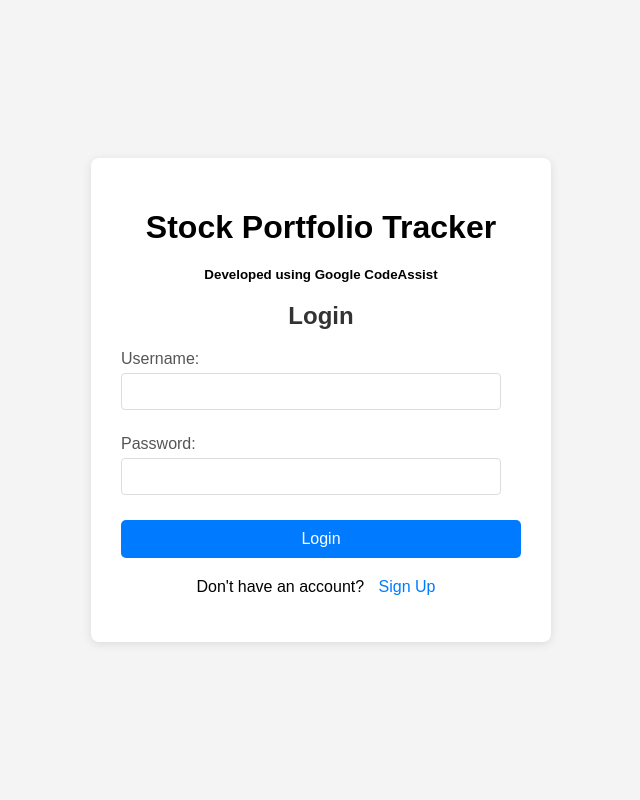
After one commit to arambaladev/StockPortfolio, a Flask app: page /login in a window 1280 px wide. The commit adds this page. Shown: the whole page, without its empty margins (319-959 px from the left). Run offline with Flask 3, Linux system fonts and the light colour scheme; parts of the project's set-up code (start-up, migrations or seed data) failed here and were passed over.

Commit message:
Version 2.1

```diff
--- a/app.py
+++ b/app.py
@@ -1,4 +1,7 @@
-from flask import Flask, render_template, request, redirect, url_for, jsonify
+from flask import Flask, render_template, request, redirect, url_for, jsonify, session, flash
+from models import db, Stock, Transaction, Portfolio, Price, User
+from werkzeug.security import generate_password_hash, check_password_hash
+from functools import wraps
 from models import db, Stock, Transaction, Portfolio, Price
 import os
 import random
@@ -36,6 +39,8 @@ def calculate_xirr(cash_flows, dates, guess=0.1):
 
     # Newton-Raphson method
     for i in range(100): # Max 100 iterations
+        if 1 + guess <= 0: # Ensure (1 + rate) is positive for real number calculations
+            return None
         npv = _xnpv(guess, cash_flows, dates)
 
         # Calculate derivative of NPV
@@ -57,6 +62,7 @@ def calculate_xirr(cash_flows, dates, guess=0.1):
     return None # Did not converge
 
 app = Flask(__name__)
+app.config['SECRET_KEY'] = 'your_secret_key' # Replace with a strong secret key
 
 # Configure the database
 app.config['SQLALCHEMY_DATABASE_URI'] = 'sqlite:///stocks.db'
@@ -70,7 +76,13 @@ SAMPLE_HIGH_VOLUME_TICKERS = [
     "JNJ", "WMT", "PG", "XOM", "HD", "UNH", "MA", "VZ", "DIS", "ADBE",
     "NFLX", "PYPL", "INTC", "CMCSA", "PEP", "KO", "PFE", "MRK", "ABT", "NKE",
     "BAC", "C", "WFC", "GS", "MS", "AMGN", "GILD", "BMY", "CVS", "MDLZ",
-    "SBUX", "GM", "ORCL"
+    "SBUX", "GM", "F", "GE", "BA", "CAT", "MMM", "HON", "RTX", "LMT",
+    "GD", "NOC", "SPG", "PLD", "EQIX", "AMT", "CCI", "DUK", "D", "SO",
+    "NEE", "XEL", "PCG", "AEP", "EXC", "PEG", "SRE", "WEC", "ED", "EIX",
+    "DTE", "CMS", "ETR", "FE", "CNP", "AES", "NI", "PNW", "PPL", "ATO",
+    "LNT", "MGEE", "OGE", "POR", "SJI", "SR", "WTRG", "XELB", "YORW", "ZBRA",
+    "CRM", "AMD", "QCOM", "TXN", "AVGO", "CSCO", "ACN", "ORCL", "SAP", "IBM",
+    "ADSK", "SNPS", "CDNS", "ANSS", "FTNT", "PANW", "NOW", "WDAY", "SPLK", "OKTA"
 ]
 
 def populate_initial_stocks():
@@ -86,20 +98,92 @@ def populate_initial_stocks():
 
                 new_stock = Stock(name=stock_name, tickersymbol=ticker_symbol, exchange=exchange)
                 db.session.add(new_stock)
+                db.session.commit() # Commit inside loop to make each stock visible immediately
                 print(f"Added new stock: {ticker_symbol} - {stock_name}")
             except Exception as e:
                 print(f"Could not add stock {ticker_symbol}: {e}")
-    db.session.commit()
+    # db.session.commit() # Removed as commit is now inside the loop
     print("Initial stock population complete.")
+
+def create_admin_user():
+    with app.app_context():
+        admin_user = User.query.filter_by(username='admin').first()
+        if not admin_user:
+            hashed_password = generate_password_hash('passwd', method='pbkdf2:sha256')
+            new_admin = User(username='admin', password_hash=hashed_password, is_admin=True)
+            db.session.add(new_admin)
+            db.session.commit()
+            print("Admin user 'admin' created.")
 
 # Create the database tables
 with app.app_context():
     db.create_all()
-    populate_initial_stocks() # Call the function here
+    populate_initial_stocks()
+    create_admin_user()
+
+def login_required(f):
+    @wraps(f)
+    def decorated_function(*args, **kwargs):
+        if 'user_id' not in session:
+            flash('Please log in to access this page.', 'warning')
+            return redirect(url_for('login'))
+        return f(*args, **kwargs)
+    return decorated_function
+
+def admin_required(f):
+    @wraps(f)
+    def decorated_function(*args, **kwargs):
+        if 'user_id' not in session or not session.get('is_admin'):
+            flash('Admin access required.', 'danger')
+            return redirect(url_for('index')) # Redirect to index or login
+        return f(*args, **kwargs)
+    return decorated_function
+
+@app.route('/login', methods=['GET', 'POST'])
+def login():
+    if request.method == 'POST':
+        username = request.form['username']
+        password = request.form['password']
+        user = User.query.filter_by(username=username).first()
+        if user and check_password_hash(user.password_hash, password):
+            session['user_id'] = user.id
+            session['username'] = user.username
+            session['is_admin'] = user.is_admin
+            flash('Logged in successfully!', 'success')
+            return redirect(url_for('index'))
+        else:
+            flash('Invalid username or password.', 'danger')
+    return render_template('login.html')
+
+@app.route('/signup', methods=['GET', 'POST'])
+def signup():
+    if request.method == 'POST':
+        username = request.form['username']
+        password = request.form['password']
+        existing_user = User.query.filter_by(username=username).first()
+        if existing_user:
+            flash('Username already exists. Please choose a different one.', 'danger')
+        else:
+            hashed_password = generate_password_hash(password, method='pbkdf2:sha256')
+            new_user = User(username=username, password_hash=hashed_password, is_admin=False)
+            db.session.add(new_user)
+            db.session.commit()
+            flash('Account created successfully! Please log in.', 'success')
+            return redirect(url_for('login'))
+    return render_template('signup.html')
+
+@app.route('/logout')
+def logout():
+    session.pop('user_id', None)
+    session.pop('username', None)
+    session.pop('is_admin', None)
+    flash('You have been logged out.', 'info')
+    return redirect(url_for('login'))
 
 @app.route('/')
+@login_required
 def index():
-    portfolio_items = Portfolio.query.all()
+    portfolio_items = Portfolio.query.filter_by(user_id=session['user_id']).all()
     portfolio_data = []
     total_portfolio_value = 0.0
 
@@ -114,8 +198,8 @@ def index():
         cash_flows = []
         dates = []
 
-        # Get all transactions for the current stock
-        transactions = Transaction.query.filter_by(tickersymbol=item.tickersymbol).order_by(Transaction.date).all()
+        # Get all transactions for the current stock for the logged-in user
+        transactions = Transaction.query.filter_by(tickersymbol=item.tickersymbol, user_id=session['user_id']).order_by(Transaction.date).all()
 
         for transaction in transactions:
             if transaction.operation == 'Buy':
@@ -129,8 +213,13 @@ def index():
             cash_flows.append(item.quantity * latest_price)
             dates.append(datetime.date.today())
 
+        # Calculate FIFO Cost Basis
+        cost_basis = calculate_fifo_cost_basis(item.tickersymbol, session['user_id'], item.quantity)
+
         xirr_value = None
         if len(cash_flows) > 1: # XIRR requires at least two cash flows
+            print(f"DEBUG: Cash flows for {item.tickersymbol}: {cash_flows}")
+            print(f"DEBUG: Dates for {item.tickersymbol}: {dates}")
             try:
                 xirr_value = calculate_xirr(cash_flows, dates)
             except Exception as e:
@@ -142,7 +231,8 @@ def index():
             'latest_price': latest_price,
             'value': item_value,
             'percentage': 0.0, # Placeholder, will be calculated later
-            'xirr': xirr_value
+            'xirr': xirr_value,
+            'cost_basis': cost_basis
         })
 
     # Calculate percentage of portfolio for each item
@@ -153,6 +243,7 @@ def index():
     return render_template('index.html', portfolio_data=portfolio_data, total_portfolio_value=total_portfolio_value)
 
 @app.route('/add', methods=['GET', 'POST'])
+@admin_required
 def add_stock():
     if request.method == 'POST':
         name = request.form['name']
@@ -178,6 +269,7 @@ def add_stock():
     return redirect(url_for('stocks_list')) # Redirect GET requests to the stocks list
 
 @app.route('/edit/<int:id>', methods=['GET', 'POST'])
+@admin_required
 def edit_stock(id):
     stock = Stock.query.get_or_404(id)
     if request.method == 'POST':
@@ -202,6 +294,7 @@ def edit_stock(id):
     return render_template('edit_stock.html', stock=stock)
 
 @app.route('/delete/<int:id>')
+@admin_required
 def delete_stock(id):
     stock = Stock.query.get_or_404(id)
 
@@ -215,20 +308,23 @@ def delete_stock(id):
     return redirect(url_for('index'))
 
 @app.route('/stocks')
+@admin_required
 def stocks_list():
     stocks = Stock.query.all()
     return render_template('stocks.html', stocks=stocks)
 
-def get_current_stock_quantity(tickersymbol, transaction_date, exclude_transaction_id=None):
+def get_current_stock_quantity(tickersymbol, transaction_date, user_id, exclude_transaction_id=None):
     buy_query = db.session.query(db.func.sum(Transaction.quantity)).filter(
         Transaction.tickersymbol == tickersymbol,
         Transaction.operation == 'Buy',
-        Transaction.date <= transaction_date # Filter by date
+        Transaction.date <= transaction_date,
+        Transaction.user_id == user_id
     )
     sell_query = db.session.query(db.func.sum(Transaction.quantity)).filter(
         Transaction.tickersymbol == tickersymbol,
         Transaction.operation == 'Sell',
-        Transaction.date <= transaction_date # Filter by date
+        Transaction.date <= transaction_date,
+        Transaction.user_id == user_id
     )
 
     if exclude_transaction_id:
@@ -240,16 +336,18 @@ def get_current_stock_quantity(tickersymbol, transaction_date, exclude_transacti
 
     return buy_quantity - sell_quantity
 
-def update_portfolio(tickersymbol):
+def update_portfolio(tickersymbol, user_id):
     # Calculate total quantity
     buy_quantity = db.session.query(db.func.sum(Transaction.quantity)).filter(
         Transaction.tickersymbol == tickersymbol,
-        Transaction.operation == 'Buy'
+        Transaction.operation == 'Buy',
+        Transaction.user_id == user_id
     ).scalar() or 0
 
     sell_quantity = db.session.query(db.func.sum(Transaction.quantity)).filter(
         Transaction.tickersymbol == tickersymbol,
-        Transaction.operation == 'Sell'
+        Transaction.operation == 'Sell',
+        Transaction.user_id == user_id
     ).scalar() or 0
 
     total_quantity = buy_quantity - sell_quantity
@@ -263,7 +361,7 @@ def update_portfolio(tickersymbol):
     current_value = total_quantity * latest_price
 
     # Update or create Portfolio entry
-    portfolio_entry = Portfolio.query.filter_by(tickersymbol=tickersymbol).first()
+    portfolio_entry = Portfolio.query.filter_by(tickersymbol=tickersymbol, user_id=user_id).first()
     if portfolio_entry:
         if total_quantity == 0:
             db.session.delete(portfolio_entry)
@@ -272,25 +370,57 @@ def update_portfolio(tickersymbol):
             portfolio_entry.value = current_value
     else:
         if total_quantity > 0: # Only add if there's a positive quantity
-            new_portfolio_entry = Portfolio(tickersymbol=tickersymbol, quantity=total_quantity, value=current_value)
+            new_portfolio_entry = Portfolio(tickersymbol=tickersymbol, quantity=total_quantity, value=current_value, user_id=user_id)
             db.session.add(new_portfolio_entry)
     db.session.commit()
 
+
+def calculate_fifo_cost_basis(tickersymbol, user_id, current_quantity):
+    transactions = Transaction.query.filter_by(tickersymbol= tickersymbol, user_id=user_id).order_by(Transaction.date, Transaction.id).all()
+
+    # List of (quantity, cost_per_share) for each lot purchased
+    lots = []
+
+    for transaction in transactions:
+        if transaction.operation == 'Buy':
+            lots.append({'quantity': transaction.quantity, 'cost_per_share': transaction.price})
+        elif transaction.operation == 'Sell':
+            sell_quantity = transaction.quantity
+            while sell_quantity > 0 and lots:
+                oldest_lot = lots[0]
+                if oldest_lot['quantity'] <= sell_quantity:
+                    sell_quantity -= oldest_lot['quantity']
+                    lots.pop(0) # Remove the entire lot
+                else:
+                    oldest_lot['quantity'] -= sell_quantity
+                    sell_quantity = 0 # All sold quantity accounted for
+
+    # Calculate cost basis for remaining lots
+    cost_basis = 0.0
+    for lot in lots:
+        cost_basis += lot['quantity'] * lot['cost_per_share']
+
+    return cost_basis
+
+
 @app.route('/transactions')
+@login_required
 def transactions():
-    transactions = Transaction.query.all()
+    transactions = Transaction.query.filter_by(user_id=session['user_id']).all()
     stocks = Stock.query.order_by(Stock.tickersymbol).all() # Fetch all stocks, ordered alphabetically
     # Determine the latest ticker symbol for defaulting. Assuming latest means last alphabetically.
     latest_tickersymbol = stocks[-1].tickersymbol if stocks else ''
     return render_template('transactions.html', transactions=transactions, stocks=stocks, latest_tickersymbol=latest_tickersymbol)
 
 @app.route('/prices')
+@admin_required
 def prices():
     prices = Price.query.all()
     stocks = Stock.query.all() # Fetch all stocks for the modal dropdown
     return render_template('prices.html', prices=prices, stocks=stocks)
 
 @app.route('/add_price', methods=['GET', 'POST'])
+@admin_required
 def add_price():
     if request.method == 'POST':
         tickersymbol = request.form['tickersymbol']
@@ -310,6 +440,7 @@ def add_price():
     return redirect(url_for('prices')) # Redirect GET requests to the prices list
 
 @app.route('/edit_price/<int:id>', methods=['GET', 'POST'])
+@admin_required
 def edit_price(id):
     price_entry = Price.query.get_or_404(id)
     if request.method == 'POST':
@@ -329,6 +460,7 @@ def edit_price(id):
     return render_template('edit_price.html', price_entry=price_entry, stocks=stocks)
 
 @app.route('/delete_price/<int:id>')
+@admin_required
 def delete_price(id):
     price_entry = Price.query.get_or_404(id)
     db.session.delete(price_entry)
@@ -336,6 +468,7 @@ def delete_price(id):
     return redirect(url_for('prices'))
 
 @app.route('/update_prices_from_google')
+@admin_required
 def update_prices_from_google():
     stocks = Stock.query.all()
     today = datetime.date.today().isoformat()
@@ -364,6 +497,7 @@ def update_prices_from_google():
     return redirect(url_for('prices'))
 
 @app.route('/add_transaction', methods=['GET', 'POST'])
+@login_required
 def add_transaction():
     if request.method == 'POST':
         tickersymbol = request.form['tickersymbol']
@@ -372,35 +506,36 @@ def add_transaction():
         date = request.form['date']
         price = request.form['price']
 
-        stock = Stock.query.filter_by(tickersymbol=tickersymbol).first()
+        stock = Stock.query.filter_by(tickersymbol= tickersymbol).first()
         if not stock:
             return "Stock not found", 404
 
         if operation == 'Sell':
-            available_quantity = get_current_stock_quantity(tickersymbol, date)
+            available_quantity = get_current_stock_quantity(tickersymbol, date, session['user_id'])
             if int(quantity) > available_quantity:
                 return "Insufficient quantity to sell.", 400 # Bad Request
 
-        new_transaction = Transaction(tickersymbol=tickersymbol, operation=operation, quantity=int(quantity), date=date, price=float(price))
+        new_transaction = Transaction(tickersymbol= tickersymbol, operation=operation, quantity=int(quantity), date=date, price=float(price), user_id=session['user_id'])
         db.session.add(new_transaction)
         db.session.commit()
 
         # Update Price table based on transaction
-        price_entry = Price.query.filter_by(tickersymbol=tickersymbol, date=date).first()
+        price_entry = Price.query.filter_by(tickersymbol= tickersymbol, date=date).first()
         if price_entry:
             price_entry.price = float(price)
         else:
-            new_price_entry = Price(tickersymbol=tickersymbol, date=date, price=float(price))
+            new_price_entry = Price(tickersymbol= tickersymbol, date=date, price=float(price))
             db.session.add(new_price_entry)
         db.session.commit() # Commit the price change
 
-        update_portfolio(tickersymbol)
+        update_portfolio(tickersymbol, session['user_id'])
         return redirect(url_for('transactions'))
 
     stocks = Stock.query.all()
     return render_template('add_transaction.html', stocks=stocks)
 
 @app.route('/edit_transaction/<int:id>', methods=['GET', 'POST'])
+@login_required
 def edit_transaction(id):
     transaction = Transaction.query.get_or_404(id)
     if request.method == 'POST':
@@ -415,7 +550,7 @@ def edit_transaction(id):
             return "Stock not found", 404
 
         if transaction.operation == 'Sell':
-            available_quantity = get_current_stock_quantity(transaction.tickersymbol, transaction.date, exclude_transaction_id=transaction.id)
+            available_quantity = get_current_stock_quantity(transaction.tickersymbol, transaction.date, session['user_id'], exclude_transaction_id=transaction.id)
             if transaction.quantity > available_quantity:
                 return "Insufficient quantity to sell after considering other transactions.", 400 # Bad Request
 
@@ -430,21 +565,23 @@ def edit_transaction(id):
             db.session.add(new_price_entry)
         db.session.commit() # Commit the price change
 
-        update_portfolio(transaction.tickersymbol)
+        update_portfolio(transaction.tickersymbol, session['user_id'])
         return redirect(url_for('transactions'))
 
     stocks = Stock.query.all()
     return render_template('edit_transaction.html', transaction=transaction, stocks=stocks)
 
 @app.route('/delete_transaction/<int:id>')
+@login_required
 def delete_transaction(id):
     transaction = Transaction.query.get_or_404(id)
     db.session.delete(transaction)
     db.session.commit()
-    update_portfolio(transaction.tickersymbol)
+    update_portfolio(transaction.tickersymbol, session['user_id'])
     return redirect(url_for('transactions'))
 
 @app.route('/search_tickers')
+@login_required
 def search_tickers():
     query = request.args.get('q', '').upper()
     if query:
@@ -458,5 +595,5 @@ def search_tickers():
         results = []
     return jsonify(results)
 
-if __name__ == '__main__':
-    app.run(debug=True)
+if __name__ == "__main__":
+    app.run(debug=True, port=5000)
--- /dev/null
+++ b/templates/login.html
@@ -0,0 +1,124 @@
+<!DOCTYPE html>
+<html lang="en">
+<head>
+    <meta charset="UTF-8">
+    <title>Login</title>
+    <style>
+        body {
+            font-family: Arial, sans-serif;
+            background-color: #f4f4f4;
+            display: flex;
+            justify-content: center;
+            align-items: center;
+            min-height: 100vh;
+            margin: 0;
+        }
+        .login-container {
+            background-color: #fff;
+            padding: 30px;
+            border-radius: 8px;
+            box-shadow: 0 2px 10px rgba(0, 0, 0, 0.1);
+            width: 100%;
+            max-width: 400px;
+            text-align: center;
+        }
+        h2 {
+            color: #333;
+            margin-bottom: 20px;
+        }
+        .form-group {
+            margin-bottom: 15px;
+            text-align: left;
+        }
+        label {
+            display: block;
+            margin-bottom: 5px;
+            color: #555;
+        }
+        input[type="text"],
+        input[type="password"] {
+            width: calc(100% - 20px);
+            padding: 10px;
+            margin-bottom: 10px;
+            border: 1px solid #ddd;
+            border-radius: 4px;
+            box-sizing: border-box;
+        }
+        button {
+            background-color: #007bff;
+            color: white;
+            padding: 10px 20px;
+            border: none;
+            border-radius: 5px;
+            cursor: pointer;
+            font-size: 16px;
+            width: 100%;
+            box-sizing: border-box;
+        }
+        button:hover {
+            background-color: #0056b3;
+        }
+        .message {
+            margin-top: 15px;
+            padding: 10px;
+            border-radius: 4px;
+        }
+        .message.success {
+            background-color: #d4edda;
+            color: #155724;
+            border-color: #c3e6cb;
+        }
+        .message.danger {
+            background-color: #f8d7da;
+            color: #721c24;
+            border-color: #f5c6cb;
+        }
+        .message.info {
+            background-color: #d1ecf1;
+            color: #0c5460;
+            border-color: #bee5eb;
+        }
+        .links {
+            margin-top: 20px;
+        }
+        .links a {
+            color: #007bff;
+            text-decoration: none;
+            margin: 0 10px;
+        }
+        .links a:hover {
+            text-decoration: underline;
+        }
+    </style>
+</head>
+<body>
+    <div class="login-container">
+        <h1>Stock Portfolio Tracker</h1>
+        <h3 style="font-size: smaller;">Developed using Google CodeAssist</h3>
+        <h2>Login</h2>
+        {% with messages = get_flashed_messages(with_categories=true) %}
+            {% if messages %}
+                <div class="messages">
+                    {% for category, message in messages %}
+                        <div class="message {{ category }}">{{ message }}</div>
+                    {% endfor %}
+                </div>
+            {% endif %}
+        {% endwith %}
+        <form method="post">
+            <div class="form-group">
+                <label for="username">Username:</label>
+                <input type="text" id="username" name="username" required>
+            </div>
+            <div class="form-group">
+                <label for="password">Password:</label>
+                <input type="password" id="password" name="password" required>
+            </div>
+            <button type="submit">Login</button>
+        </form>
+        <div class="links">
+            <p>Don't have an account? <a href="{{ url_for('signup') }}">Sign Up</a></p>
+        </div>
+    </div>
+</body>
+</html>
```
Also changed, not shown: models.py (+13 -0 lines), templates/index.html (+75 -4 lines), templates/signup.html (added, +124 -0 lines).
